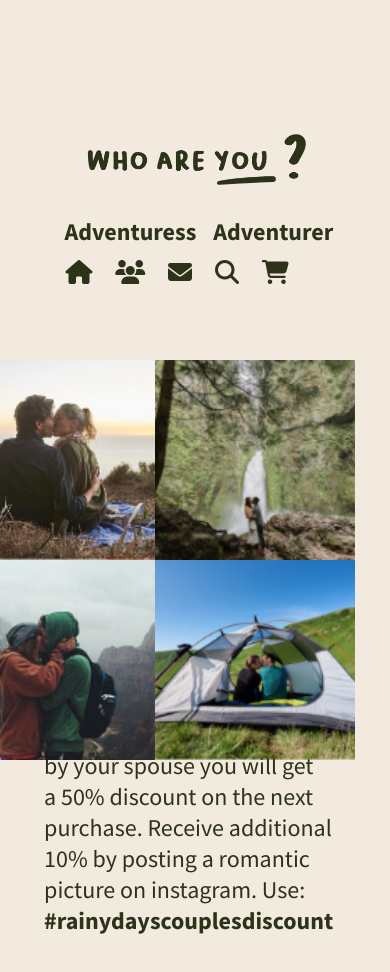
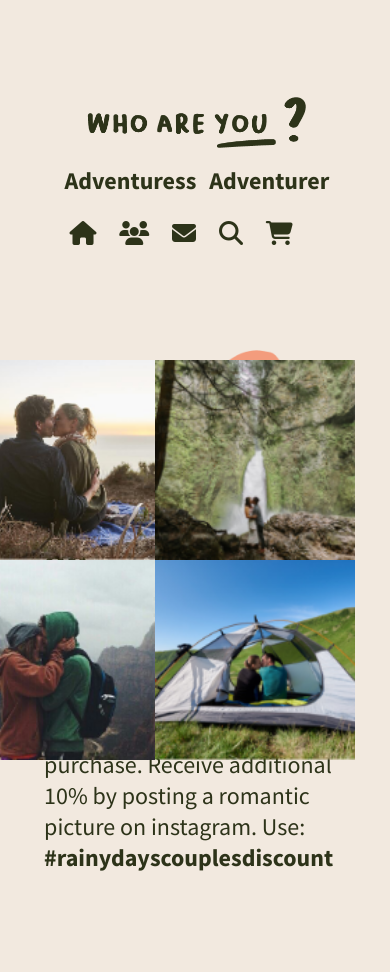
Before and after one commit to paalaleks/RainyDays_PAAL, a plain HTML site: page index.html in a window 390 px wide. Shown: the top 972 px of the page. Drawn offline with Linux system fonts and the light colour scheme.

Commit message:
better top bar

```diff
--- a/css/index.css
+++ b/css/index.css
@@ -39,7 +39,7 @@ span {
 header {
   margin-left: 9.7%;
   margin-right: 8.7%;
-  margin-top: 127px;
+  margin-top: 90px;
   margin-bottom: 100px;
   display: flex;
   flex-wrap: wrap;
@@ -48,7 +48,6 @@ header {
 
 nav {
   flex-grow: 1;
-  /* background-color: aqua; */
 }
 
 ul {
@@ -61,7 +60,6 @@ nav ul {
 }
 
 nav ul li {
-  /* background-color: blueviolet; */
   text-decoration: none;
   font-weight: bold;
   display: inline;
@@ -69,13 +67,11 @@ nav ul li {
   flex-wrap: wrap;
 }
 
-.div_1 a:nth-of-type(1),
-.div_1 a:nth-of-type(2) {
-  padding-right: 8px;
-  padding-left: 8px;
+nav ul li i {
+  padding: 5px;
 }
 
-nav ul li i {
+nav ul li a {
   padding: 5px;
 }
 
@@ -97,15 +93,13 @@ nav ul li i {
 
 /* media queries */
 
-@media only screen and (max-width: 960px) {
+@media only screen and (max-width: 975px) {
   .div_3 {
-    display: inline-block;
+    display: inline;
     margin-left: auto;
-    /* background-color: yellow; */
   }
   .div_4 {
     margin-left: 0;
-    /* background-color: violet; */
   }
   .div_2 {
     display: none;
@@ -113,18 +107,21 @@ nav ul li i {
   .splashIcon {
     margin-left: auto;
     margin-right: auto;
-    padding-right: 0px;
   }
 }
 
-@media only screen and (max-width: 540px) {
+@media only screen and (max-width: 546px) {
   nav ul {
-    display: inline-block;
+    display: inline;
+  }
+
+  nav {
+    margin-left: auto;
+    margin-right: auto;
   }
 
   nav {
     flex-grow: 0;
-    margin: auto;
   }
 
   .div_4 {
@@ -132,13 +129,15 @@ nav ul li i {
   }
 
   .div_1 {
-    padding: 0px 0px 8px 0px;
+    padding: 10px 0px 20px 0px;
   }
 
-  .div_1 a:nth-of-type(1),
-  .div_1 a:nth-of-type(2) {
-    padding-right: 2px;
-    padding-left: 2px;
+  nav ul li a {
+    padding: 0px;
+  }
+
+  .splashIcon {
+    padding-right: 0px;
   }
 }
 
```
